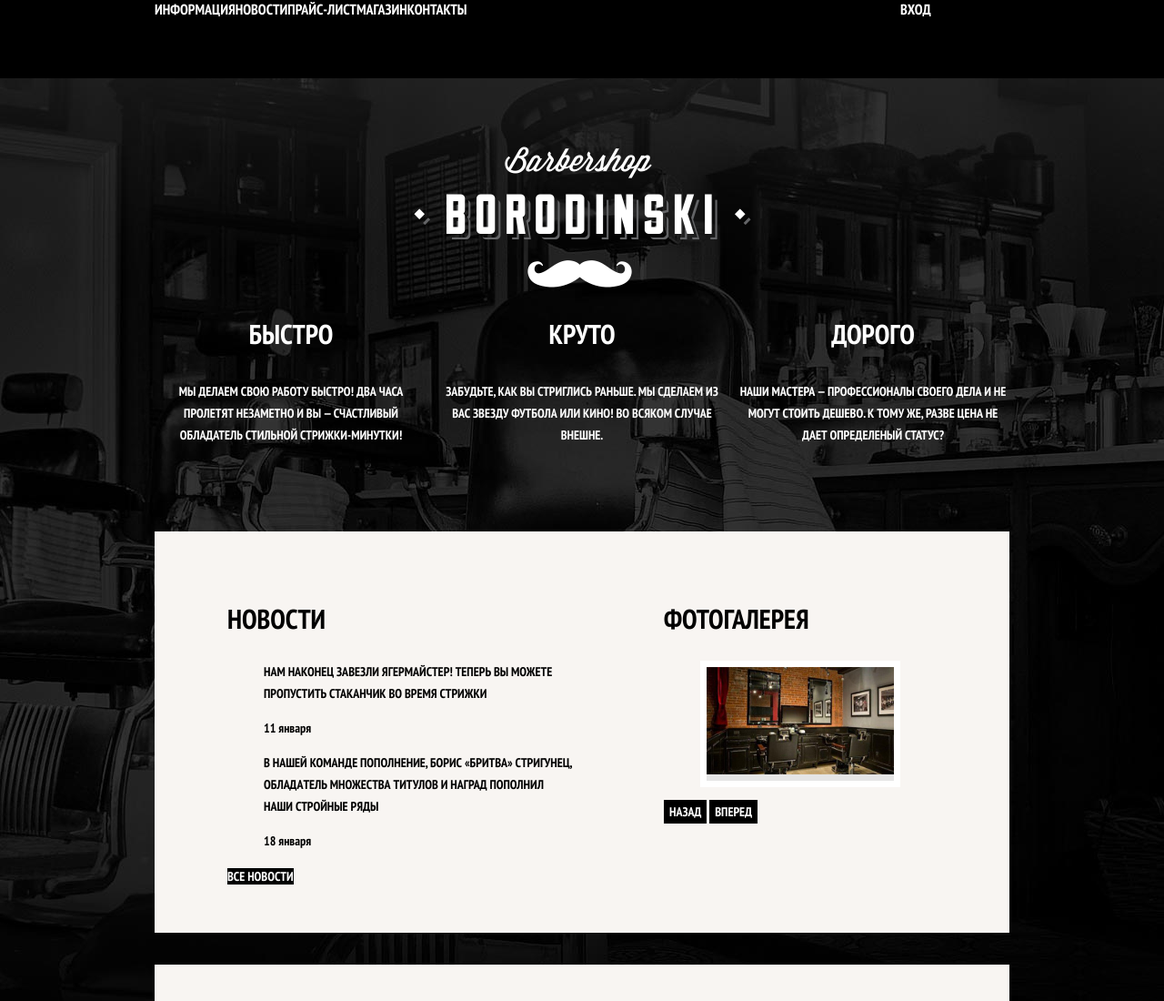
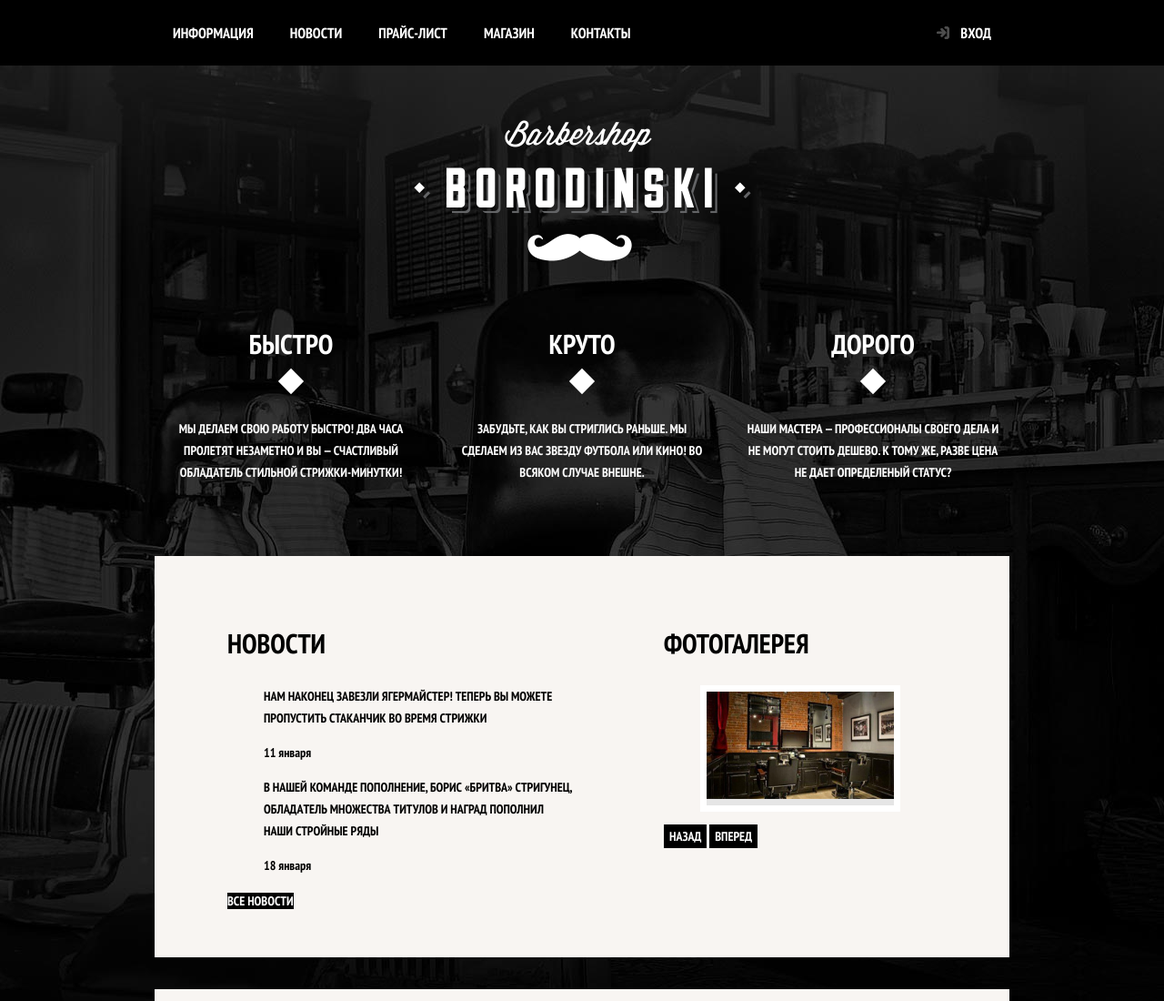
Before and after one commit to Aleksey0993/Barbershop, a plain HTML site: page index.html in a window 1280 px wide. Shown: the top 1100 px of the page at 91% size. Drawn offline with Linux system fonts and the light colour scheme.

Commit message:
Стилизовал шапку

```diff
--- a/css/style.css
+++ b/css/style.css
@@ -14,7 +14,6 @@ body {
   background-repeat: no-repeat;
   background-position: top center;
 }
-
 
 img {
   max-width: 100%;
@@ -34,7 +33,7 @@ img {
 }
 
 .main-header {
-  margin-bottom: 75px;
+  margin-bottom: 60px;
 }
 
 a {
@@ -43,7 +42,6 @@ a {
 
 .main-navigation-wrapper {
   width: 100%;
-  margin-bottom: 60px;
   background-color: #000000;
 }
 
@@ -62,9 +60,7 @@ a {
   width: 620px;
 }
 
-.user-navigation {
-  width: 120px;
-}
+
 
 
 .cite-navigation,
@@ -75,17 +71,51 @@ a {
   font-size: 0;
 }
 
+.cite-navigation {
+display: flex;
+flex-wrap: wrap;
+}
+
 .cite-navigation a,
 .user-navigation a{
+  display: block;
+  padding: 26px 20px;
   color: #ffffff;
   font-size: 16px;
+}
+
+.user-navigation {
+  display: flex;
+  max-width: 140px;
+}
+
+.user-navigation a {
+  position: relative;
+   padding-left: 50px;
+}
+
+
+.user-navigation a::before {
+  content: "";
+  position: absolute;
+  top: 29px;
+  left: 24px;
+  width: 16px;
+  height: 18px;
+  background: url("../img/login@1x.png") no-repeat 0 0;
+  opacity: 0.3;
+}
+
+.user-navigation a:hover::before,
+.user-navigation a:focus::before,
+.user-navigation a:active::before{
+  opacity: 1;
 }
 
 
 .cite-navigation li,
 .user-navigation li{
-  display: inline-block;
-  vertical-align: top;
+
 }
 
 
@@ -120,6 +150,7 @@ input[type="radio"].visually-hidden {
   width: 371px;
   height: 155px;
   margin: 0 auto;
+  margin-bottom: 70px;
 }
 
 .advantages {
@@ -127,10 +158,31 @@ input[type="radio"].visually-hidden {
 }
 
 
+
 .advantages-item h3{
+  position: relative;
   font-size: 30px;
   line-height: 42px;
+  margin: 0;
+  padding: 0;
+  margin-bottom: 60px;
 }
+
+.advantages-item h3::after {
+  content: "";
+  position: absolute;
+  bottom: -30px;
+  left: 50%;
+  margin-left: -10px;
+  width: 20px;
+  height: 20px;
+  background-color: #ffffff;
+  transform: rotate(45deg);
+}
+.advantages-item p {
+  margin: 0 10px;
+}
+
 
 .advantages-item {
   width: 300px;
```
